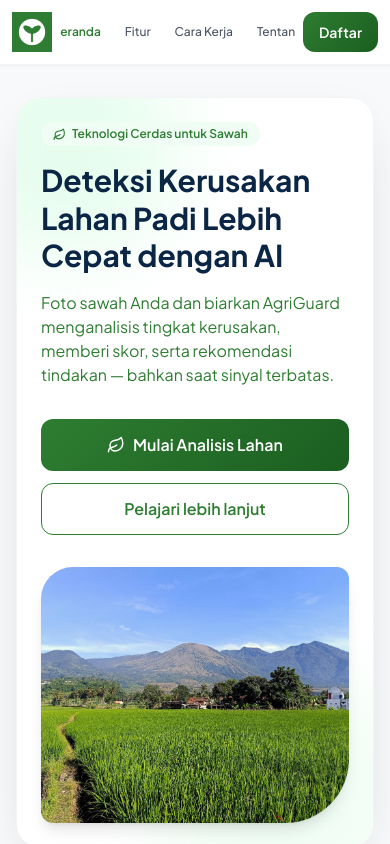
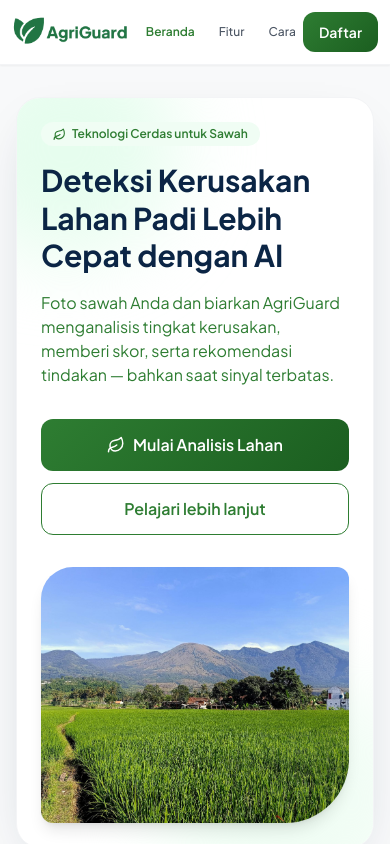
Before and after one commit to AbdulHalim26/agriguard, a Next.js app: page / in a window 390 px wide. Shown: the top 844 px of the page. Built offline with nearby package versions, Linux system fonts and the light colour scheme; no server answers.

Commit message:
fix(design): hide navbar scrollbar on mobile

```diff
--- a/app/globals.css
+++ b/app/globals.css
@@ -46,6 +46,15 @@
 @layer utilities {
   .touch-target {
     @apply min-h-[48px] min-w-[48px];
+  }
+
+  .no-scrollbar {
+    scrollbar-width: none;
+    -ms-overflow-style: none;
+  }
+
+  .no-scrollbar::-webkit-scrollbar {
+    display: none;
   }
 }
 
--- a/components/marketing/MarketingNav.tsx
+++ b/components/marketing/MarketingNav.tsx
@@ -18,11 +18,14 @@ export default function MarketingNav() {
     <header className="sticky top-0 z-40 bg-white border-b border-gray-100 shadow-sm">
       <div className="max-w-6xl mx-auto px-3 sm:px-6 h-16 flex items-center justify-between gap-2">
         <Link href="/" className="flex items-center shrink-0" aria-label="AgriGuard — Beranda">
-          <BrandLogo variant="color" size="md" className="sm:hidden" iconOnly />
+          <BrandLogo variant="color" size="sm" className="sm:hidden" />
           <BrandLogo variant="color" size="md" className="hidden sm:inline-flex" />
         </Link>
 
-        <nav className="flex-1 flex items-center justify-center gap-1 overflow-x-auto" aria-label="Navigasi">
+        <nav
+          className="flex-1 flex items-center justify-start sm:justify-center gap-1 overflow-x-auto no-scrollbar"
+          aria-label="Navigasi"
+        >
           {LINKS.map((l) => {
             const active = l.href === '/' ? pathname === '/' : pathname.startsWith(l.href)
             return (
```
